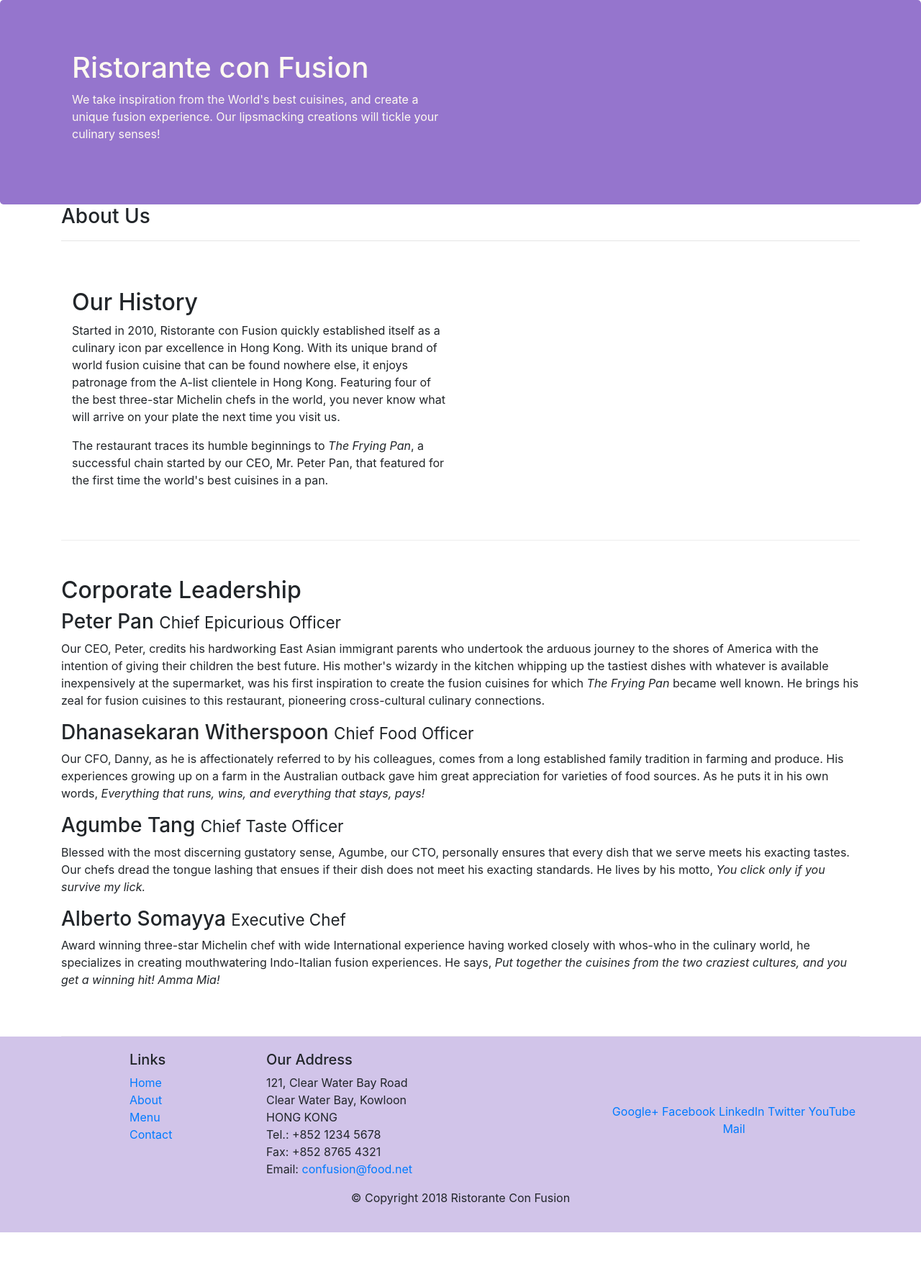
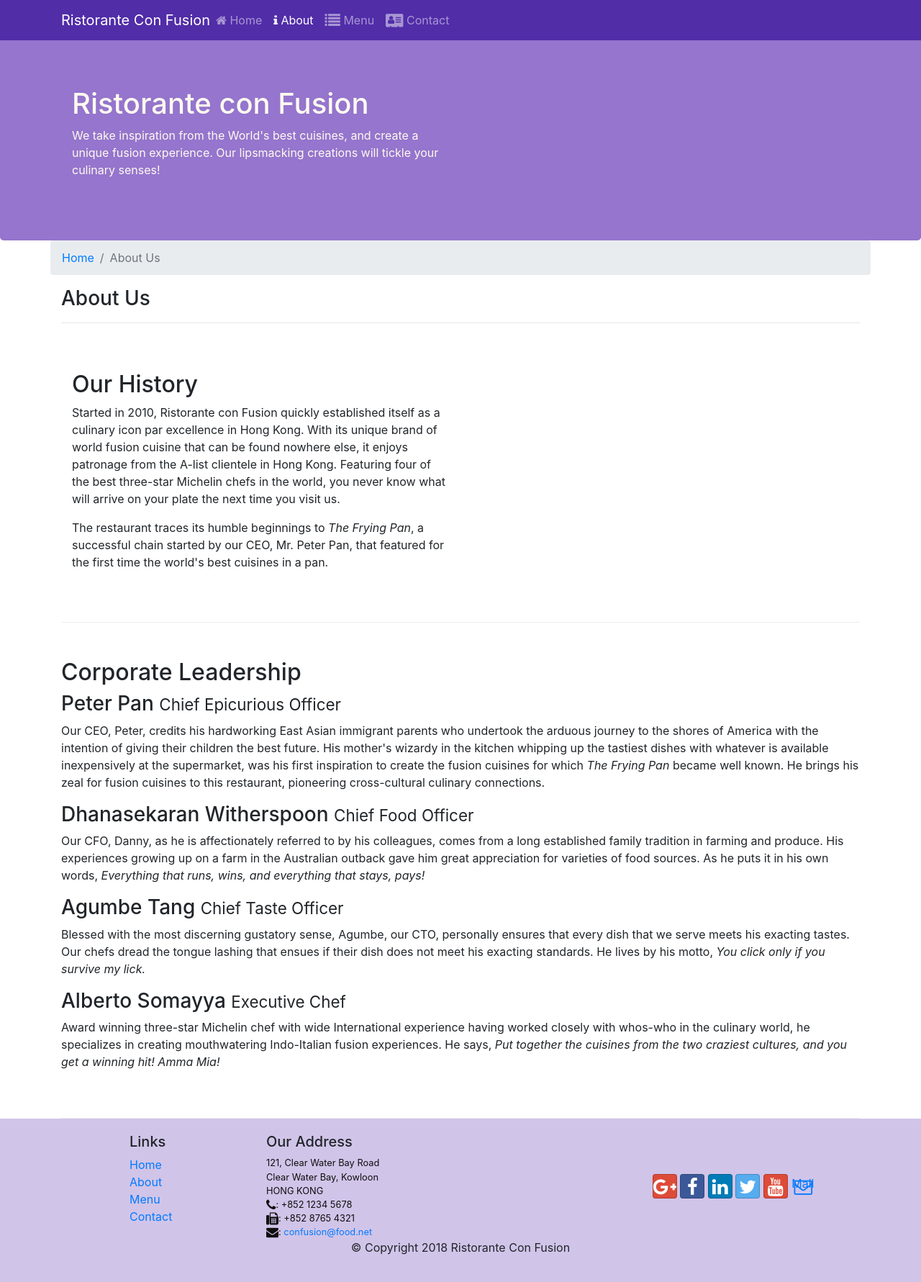
Before and after one commit to wuk519/UIClass, a website: page aboutus.html in a window 1280 px wide. Shown: the whole page at 72% size. Before the commit the page ends 1712 px from the top, so only its background shows below. Drawn offline with nearby package versions, Linux system fonts and the light colour scheme.

Commit message:
icon font

```diff
--- a/aboutus.html
+++ b/aboutus.html
@@ -9,13 +9,30 @@
 
     <!-- Bootstrap CSS -->
     <link rel="stylesheet" href="node_modules/bootstrap/dist/css/bootstrap.min.css">
+    <link rel="stylesheet" href="node_modules/font-awesome/css/font-awesome.min.css">
+    <link rel="stylesheet" href="node_modules/bootstrap-social/bootstrap-social.css">
     <link rel="stylesheet" href="css/styles.css">
     <title>Ristorante Con Fusion: About Us</title>
 
 </head>
 
 <body>
-
+    <nav class="navbar navbar-dark navbar-expand-sm fixed-top">
+        <div class="container">
+            <button class="navbar-toggler" type="button" data-toggle="collapse" data-target="#Navbar">
+                <span class="navbar-toggler-icon"></span>
+            </button>
+            <a class="navbar-brand mr-auto" href="./index.html">Ristorante Con Fusion</a>
+            <div class="collapse navbar-collapse" id="Navbar">
+                <ul class="navbar-nav mr-auto">
+                    <li class="nav-item"><a class="nav-link" href="./index.html"><span class="fa fa-home"></span> Home</a></li>
+                    <li class="nav-item active"><a class="nav-link" href="#"><span class="fa fa-info fl-lg"></span> About</a></li>
+                    <li class="nav-item"><a class="nav-link" href="#"><span class="fa fa-list fa-lg"></span> Menu</a></li>
+                    <li class="nav-item"><a class="nav-link" href="#"><span class="fa fa-address-card fa-lg"></span> Contact</a></li>
+                </ul>
+            </div>
+        </div>
+    </nav>
     <header class="jumbotron">
         <div class="container">
             <div class="row row-header">
@@ -31,6 +48,10 @@
 
     <div class="container">
         <div class="row">
+            <ol class="col-12 breadcrumb">
+                <li class="breadcrumb-item"><a href="./index.html">Home</a></li>
+                <li class="breadcrumb-item active">About Us</li>
+            </ol>
             <div class="col-12">
                <h3>About Us</h3>
                <hr>
@@ -78,7 +99,7 @@
                 <div class="col-4 offset-1 col-sm-2">
                     <h5>Links</h5>
                     <ul class="list-unstyled">
-                        <li><a href="#">Home</a></li>
+                        <li><a href="./index.html">Home</a></li>
                         <li><a href="#">About</a></li>
                         <li><a href="#">Menu</a></li>
                         <li><a href="#">Contact</a></li>
@@ -90,19 +111,19 @@
 		              121, Clear Water Bay Road<br>
 		              Clear Water Bay, Kowloon<br>
 		              HONG KONG<br>
-		              Tel.: +852 1234 5678<br>
-		              Fax: +852 8765 4321<br>
-		              Email: <a href="mailto:confusion@food.net">confusion@food.net</a>
+                      <i class="fa fa-phone fa-lg"></i>: +852 1234 5678<br>
+		              <i class="fa fa-fax fa-lg"></i>: +852 8765 4321<br>
+		              <i class="fa fa-envelope fa-lg"></i>: <a href="mailto:confusion@food.net">confusion@food.net</a>
 		           </address>
                 </div>
                 <div class="col-12 col-sm-4 align-self-center">
                     <div class="text-center">
-                        <a href="http://google.com/+">Google+</a>
-                        <a href="http://www.facebook.com/profile.php?id=">Facebook</a>
-                        <a href="http://www.linkedin.com/in/">LinkedIn</a>
-                        <a href="http://twitter.com/">Twitter</a>
-                        <a href="http://youtube.com/">YouTube</a>
-                        <a href="mailto:">Mail</a>
+                        <a class="btn btn-social-icon btn-google" href="http://google.com/+"><i class="fa fa-google-plus fa-lg"></i></a>
+                        <a class="btn btn-social-icon btn-facebook" href="http://www.facebook.com/profile.php?id="><i class="fa fa-facebook fa-lg"></i></a>
+                        <a class="btn btn-social-icon btn-linkedin" href="http://www.linkedin.com/in/"><i class="fa fa-linkedin fa-lg"></i></a>
+                        <a class="btn btn-social-icon btn-twitter" href="http://twitter.com/"><i class="fa fa-twitter fa-lg"></i></a>
+                        <a class="btn btn-social-icon btn-google" href="http://youtube.com/"><i class="fa fa-youtube fa-lg"></i></a>
+                        <a class="btn btn-social-icon" href="mailto:">Mail<i class="fa fa-envelope-o fa-lg"></i></a>
                     </div>
                 </div>
            </div>
--- a/css/styles.css
+++ b/css/styles.css
@@ -23,8 +23,18 @@
     color: floralwhite;
 }
 
-.address {
+address {
     font-size: 80%;
     margin: 0px;
     color: #0f0f0f;
 }
+
+body {
+    padding: 50px 0px 0px 0px;
+    z-index: 0;
+}
+
+.navbar-dark {
+    background-color: #512da8;
+
+}
--- a/package.json
+++ b/package.json
@@ -15,6 +15,8 @@
   },
   "dependencies": {
     "bootstrap": "^4.0.0",
+    "bootstrap-social": "^5.1.1",
+    "font-awesome": "^4.7.0",
     "jquery": "^3.3.1",
     "popper.js": "^1.12.9"
   }
```
Also changed, not shown: index.html (+28 -11 lines), 1 other file.
